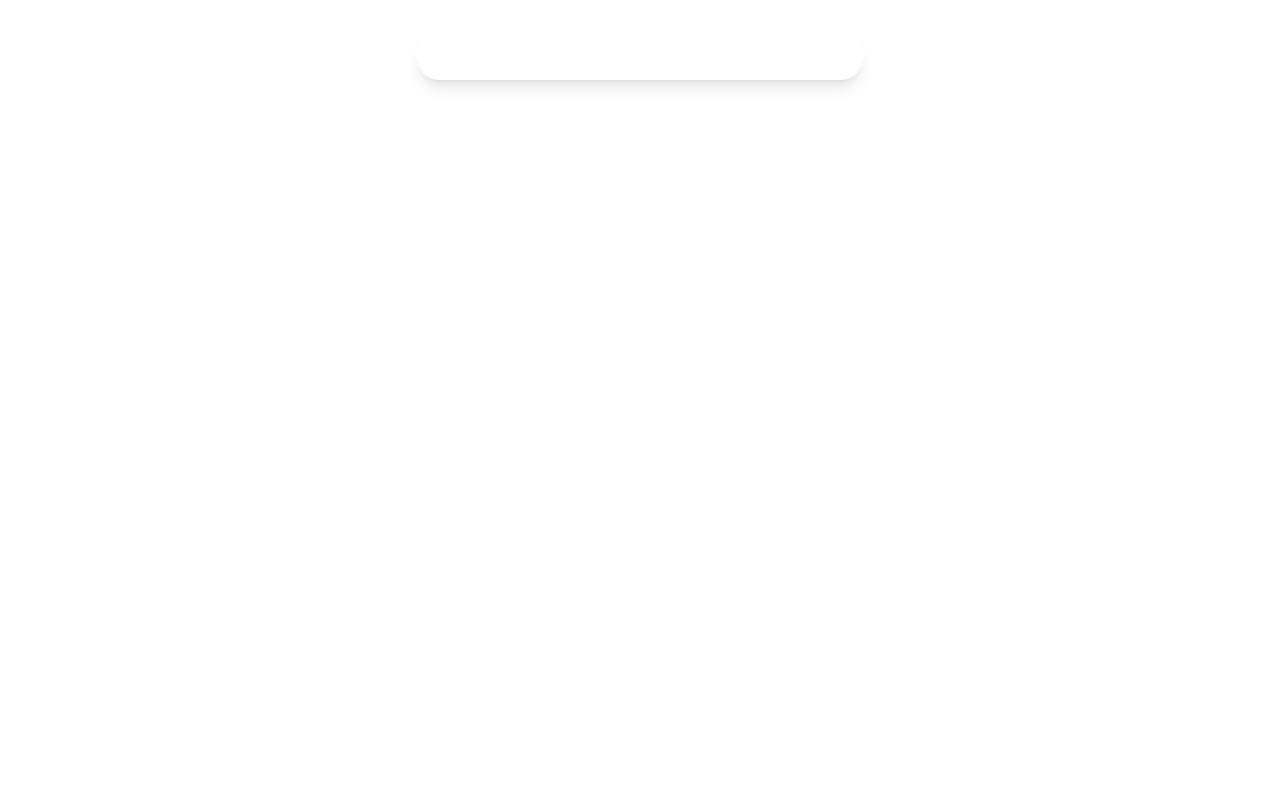
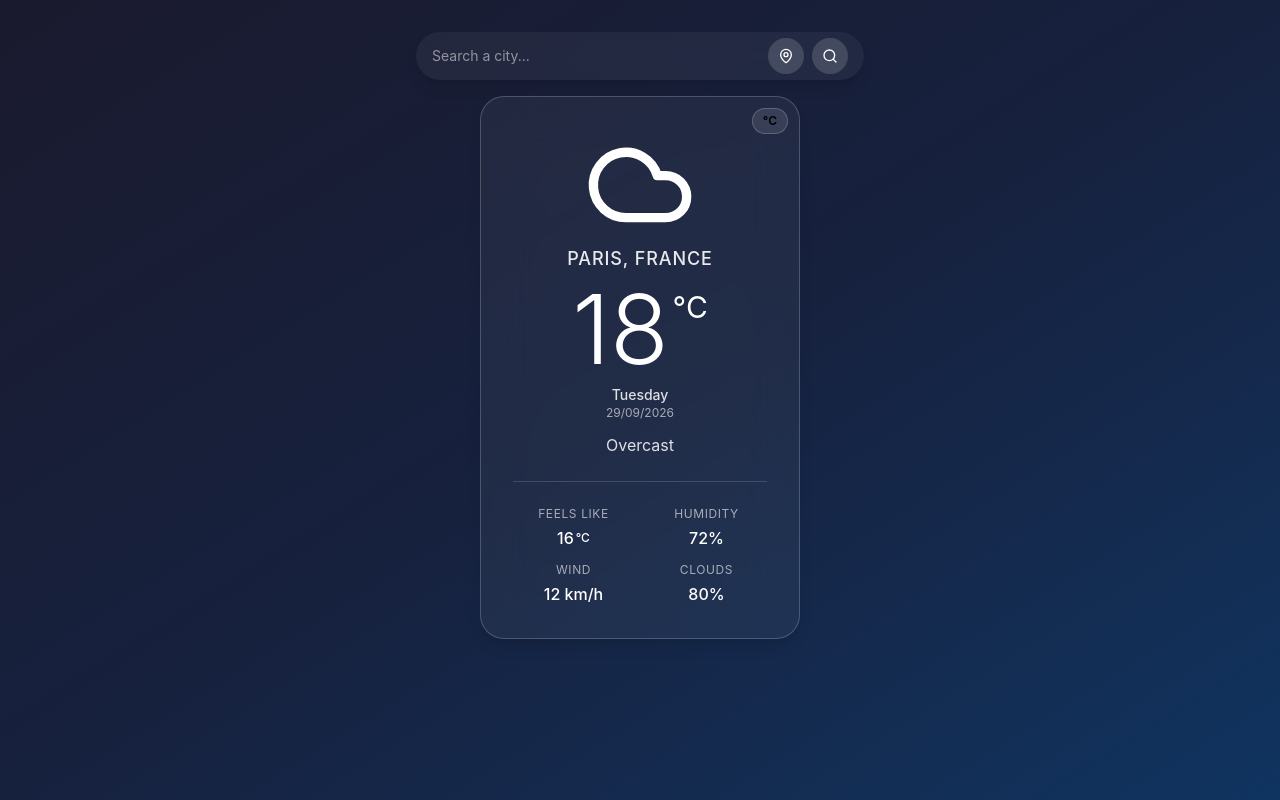
Before and after one commit to Stenca/weather-app-svelte, a SvelteKit app: page / in a window 1280 px wide. Built offline with nearby package versions, Linux system fonts and the light colour scheme.

Commit message:
feat: temps  + current card component

```diff
--- /dev/null
+++ b/src/lib/components/CurrentCard.svelte
@@ -0,0 +1,89 @@
+<script lang="ts">
+  import type { Weather } from "$lib/models/weather";
+  import type { Units } from "$lib/models/settings";
+  import { formatDate, formatDay } from "$lib/utils/date";
+  import { kmhToMph } from "$lib/utils/units";
+  import { describeWeather } from "$lib/utils/weatherCodes";
+  import Temp from "./Temp.svelte";
+  import WeatherIcon from "./WeatherIcon.svelte";
+
+  let {
+    weather,
+    units,
+    onToggleUnits,
+    onToggleDetails,
+  }: {
+    weather: Weather;
+    units: Units;
+    onToggleUnits: () => void;
+    onToggleDetails: () => void;
+  } = $props();
+
+  const wind = $derived(
+    Math.round(
+      units === "metric"
+        ? weather.current.windSpeed
+        : kmhToMph(weather.current.windSpeed)
+    )
+  );
+
+  const windUnit = $derived(units === "metric" ? "km/h" : "mph");
+</script>
+
+<div class="relative w-80">
+  <button
+    type="button"
+    class="w-full flex flex-col items-center text-center text-white p-8 rounded-3xl bg-white/5 backdrop-blur-xl border border-white/20 shadow-lg cursor-pointer"
+    onclick={onToggleDetails}
+  >
+    <WeatherIcon code={weather.current.weatherCode} size={112} />
+
+    <div class="text-lg font-medium uppercase tracking-wider opacity-90 mt-1">
+      {weather.city.name}{weather.city.country ? `, ${weather.city.country}` : ""}
+    </div>
+
+    <div class="mt-2">
+      <Temp celsius={weather.current.temperature} units={units} size="large" />
+    </div>
+
+    <div class="text-sm font-medium opacity-85 mt-2">
+      {formatDay(weather.current.time)}
+    </div>
+    <div class="text-xs opacity-60 mb-3">
+      {formatDate(weather.current.time)}
+    </div>
+    <div class="text-base opacity-85 mb-6">
+      {describeWeather(weather.current.weatherCode)}
+    </div>
+
+    <div class="grid grid-cols-2 gap-3 w-full pt-6 border-t border-white/15">
+      <div class="flex flex-col items-center gap-1">
+        <span class="text-xs uppercase tracking-wider opacity-60">Feels like</span>
+        <span class="text-base font-medium">
+          <Temp celsius={weather.current.apparentTemperature} units={units} />
+        </span>
+      </div>
+      <div class="flex flex-col items-center gap-1">
+        <span class="text-xs uppercase tracking-wider opacity-60">Humidity</span>
+        <span class="text-base font-medium">{weather.current.humidity}%</span>
+      </div>
+      <div class="flex flex-col items-center gap-1">
+        <span class="text-xs uppercase tracking-wider opacity-60">Wind</span>
+        <span class="text-base font-medium">{wind} {windUnit}</span>
+      </div>
+      <div class="flex flex-col items-center gap-1">
+        <span class="text-xs uppercase tracking-wider opacity-60">Clouds</span>
+        <span class="text-base font-medium">{weather.current.cloudCover}%</span>
+      </div>
+    </div>
+  </button>
+
+  <button
+    type="button"
+    class="absolute top-3 right-3 px-2.5 py-1 rounded-full border border-white/20 bg-white/10 text-xs font-semibold hover:bg-white/20 transition"
+    onclick={onToggleUnits}
+    aria-label="Toggle units"
+  >
+    {units === "metric" ? "°C" : "°F"}
+  </button>
+</div>
--- /dev/null
+++ b/src/lib/components/Temp.svelte
@@ -0,0 +1,28 @@
+<script lang="ts">
+  import type { Units } from "$lib/models/settings";
+  import { celsiusToFahrenheit } from "$lib/utils/units";
+
+    let { celsius, units, size = "base" }: {
+        celsius: number;
+        units: Units;
+        size?: "base" | "large";
+    } = $props();
+
+    const value = $derived(
+        Math.round(units === "metric" ? celsius : celsiusToFahrenheit(celsius))
+    );
+
+    const unit = $derived(
+        units === "metric" ? "°C" : "°F"
+    );
+</script>
+
+<span class="inline-flex items-start">
+    <span class={size === "large" ? "text-8xl font-light" : "text-base font-medium"}>
+        {value}
+
+    </span>
+    <span class={size === "large" ? "text-3xl mt-2 ml-1" : "text-xs mt-1 ml-0.5"}>
+        {unit}
+    </span>
+</span>
--- /dev/null
+++ b/src/lib/utils/weatherCodes.ts
@@ -0,0 +1,29 @@
+const LABELS: Record<number, string> = {
+  0: "Clear sky",
+  1: "Mainly clear",
+  2: "Partly cloudy",
+  3: "Overcast",
+  45: "Fog",
+  48: "Rime fog",
+  51: "Light drizzle",
+  53: "Drizzle",
+  55: "Dense drizzle",
+  61: "Light rain",
+  63: "Rain",
+  65: "Heavy rain",
+  71: "Light snow",
+  73: "Snow",
+  75: "Heavy snow",
+  80: "Light showers",
+  81: "Showers",
+  82: "Violent showers",
+  85: "Snow showers",
+  86: "Heavy snow showers",
+  95: "Thunderstorm",
+  96: "Thunderstorm with hail",
+  99: "Severe thunderstorm",
+};
+
+export function describeWeather(code: number): string {
+  return LABELS[code] ?? "Unknown";
+}
--- a/src/routes/+page.svelte
+++ b/src/routes/+page.svelte
@@ -1,7 +1,27 @@
 <script lang="ts">
-import SearchBar from "$lib/components/SearchBar.svelte";
+  import CurrentCard from "$lib/components/CurrentCard.svelte";
+  import SearchBar from "$lib/components/SearchBar.svelte";
+  import type { Weather } from "$lib/models/weather";
 
 let searchQuery = $state("")
+let units = $state(<"metric" | "imperial">("metric"))
+
+const weather: Weather = {
+    city: { id: 1, name: "Paris", country: "France", latitude: 48.85, longitude: 2.35 },
+    current: {
+      time: new Date(),
+      temperature: 18,
+      apparentTemperature: 16,
+      weatherCode: 3,
+      windSpeed: 12,
+      windDirection: 220,
+      humidity: 72,
+      precipitation: 0,
+      cloudCover: 80,
+      isDay: true,
+    },
+    daily: [],
+  };
 
 function handleSearch(query: string) {
 
@@ -11,12 +31,26 @@ function handleUseLocation() {
 
 }
 
+function handleToggleUnits() {
+
+}
+
+function handleToggleDetails() {
+
+}
+
 </script>
 
-<div class="min-h-screen flex flex-col items-center gap-4 p-8">
+<div class="min-h-screen flex flex-col items-center gap-4 p-8 bg-linear-to-br from-[#1a1a2e] via-[#16213e] to-[#0f3460]">
     <SearchBar
         bind:query={searchQuery}
         onSearch={handleSearch}
         onUseLocation={handleUseLocation}
     />
+    <CurrentCard
+        {weather}
+        {units}
+        onToggleUnits={handleToggleUnits}
+        onToggleDetails={handleToggleDetails}
+    />
 </div>
```
